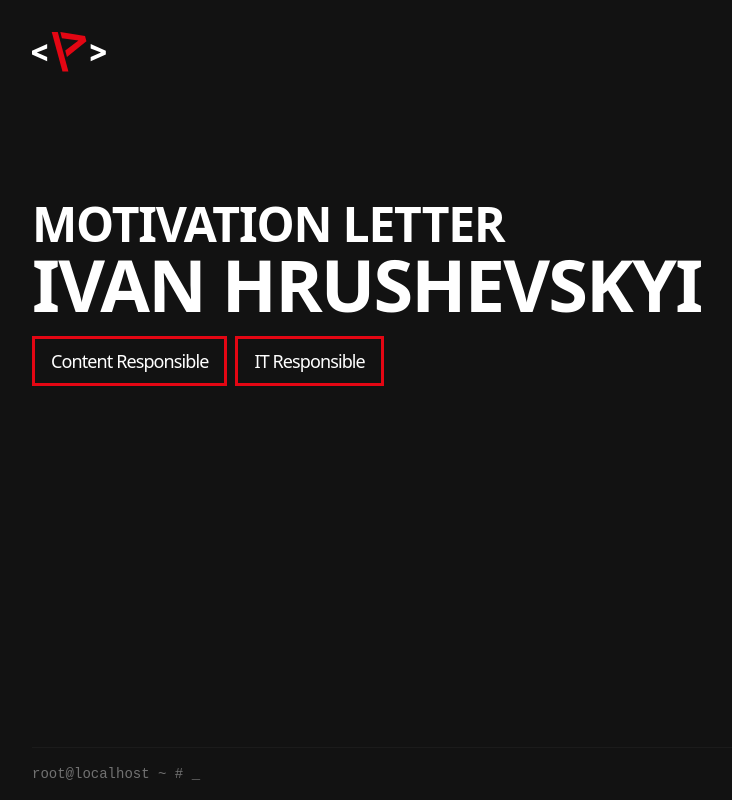
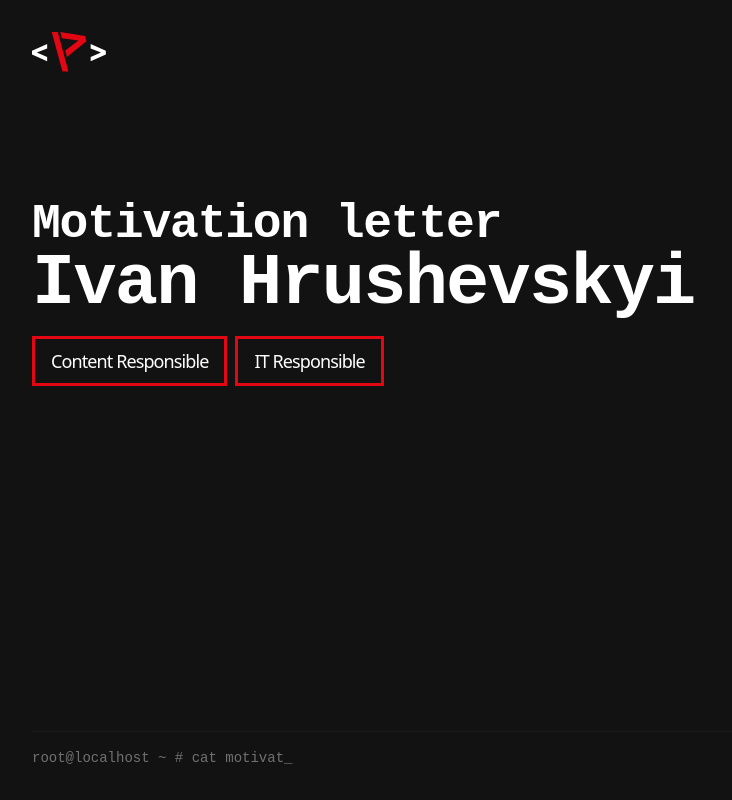
Before and after one commit to p-i-r-u-m/ctf2026_ml, a Vue app in the folder ctf_ml/: page / in a window 1280 px wide. Shown: the whole page, without its empty margins (32-764 px from the left). Built offline with nearby package versions, Linux system fonts and the light colour scheme.

Commit message:
updated main page

```diff
--- a/ctf_ml/src/App.vue
+++ b/ctf_ml/src/App.vue
@@ -1,20 +1,60 @@
 <script setup lang="ts">
 import logo from './assets/logo.svg'
 import Button from './components/Button.vue'
+
+import { ref, onMounted } from 'vue';
+
+const commands = ['ls -la', 'cat motivation.txt', 'whoami', 'clear', './deploy.sh'];
+const displayText = ref('');
+const commandIndex = ref(0);
+const isDeleting = ref(false);
+const typeSpeed = ref(150);
+
+const typeEffect = () => {
+  const currentFullText = commands[commandIndex.value];
+
+  if (isDeleting.value) {
+    // Витираємо текст
+    displayText.value = currentFullText.substring(0, displayText.value.length - 1);
+    typeSpeed.value = 50; // Витираємо швидше
+  } else {
+    // Пишемо текст
+    displayText.value = currentFullText.substring(0, displayText.value.length + 1);
+    typeSpeed.value = 150;
+  }
+
+  // Якщо слово надруковане повністю
+  if (!isDeleting.value && displayText.value === currentFullText) {
+    typeSpeed.value = 2000; // Пауза перед витиранням
+    isDeleting.value = true;
+  }
+  // Якщо слово повністю витерте
+  else if (isDeleting.value && displayText.value === '') {
+    isDeleting.value = false;
+    commandIndex.value = (commandIndex.value + 1) % commands.length;
+    typeSpeed.value = 500;
+  }
+
+  setTimeout(typeEffect, typeSpeed.value);
+};
+
+onMounted(() => {
+  typeEffect();
+});
 </script>
 
 <template>
-  <div class="mx-auto min-h-screen flex flex-col pt-4 px-4 pb-4 md:pt-8 md:pb-4 md:px-16">
+  <div class="mx-auto min-h-screen flex flex-col py-32pt px-32pt md:py-32pt md:px-64pt">
 
     <header class="flex justify-between items-end pb-128pt">
       <img :src="logo" alt="Logo" class="h-8 md:h-10 w-auto" />
     </header>
 
     <main class="grow">
-      <h2 class="">
+      <h2 class="font-mono">
         Motivation letter
       </h2>
-      <h1 class="pb-16pt">
+      <h1 class="font-mono pb-16pt">
         Ivan Hrushevskyi
       </h1>
 
@@ -26,7 +66,7 @@ import Button from './components/Button.vue'
     </main>
 
     <footer class="mt-32pt pt-16pt border-t border-ui-white/10 font-mono text-sm opacity-40">
-      root@localhost ~ # _
+      root@localhost ~ # {{ displayText }}<span class="terminal-cursor">_</span>
     </footer>
 
   </div>
--- a/ctf_ml/src/style.css
+++ b/ctf_ml/src/style.css
@@ -58,7 +58,6 @@
   h1, h2, h3, h4 {
     font-weight: 700;
     letter-spacing: -0.025em;
-    text-transform: uppercase;
   }
 
   /* 2. Конкретні розміри та адаптивність для КОЖНОГО тегу */
@@ -79,4 +78,15 @@
     /* Звичайний текст: 16px на мобільному, 18px на ПК, не надто широкий */
     @apply text-base md:text-lg max-w-prose opacity-80 leading-relaxed;
   }
+
+  /* Створюємо саму анімацію */
+  @keyframes blink {
+    from, to { opacity: 1; }
+    50% { opacity: 0; }
+  }
+
+  /* Клас для курсора */
+  .terminal-cursor {
+    animation: blink 1s step-end infinite;
+  }
 }
```
